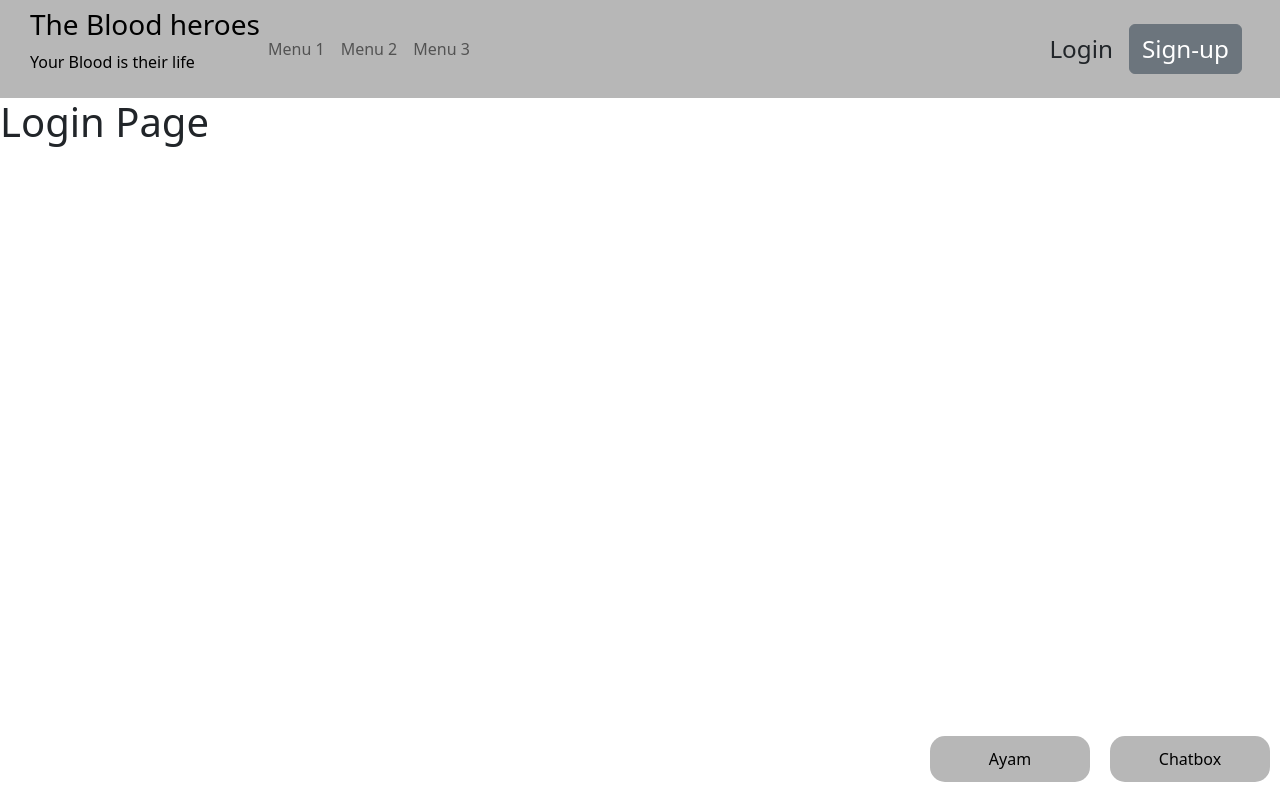
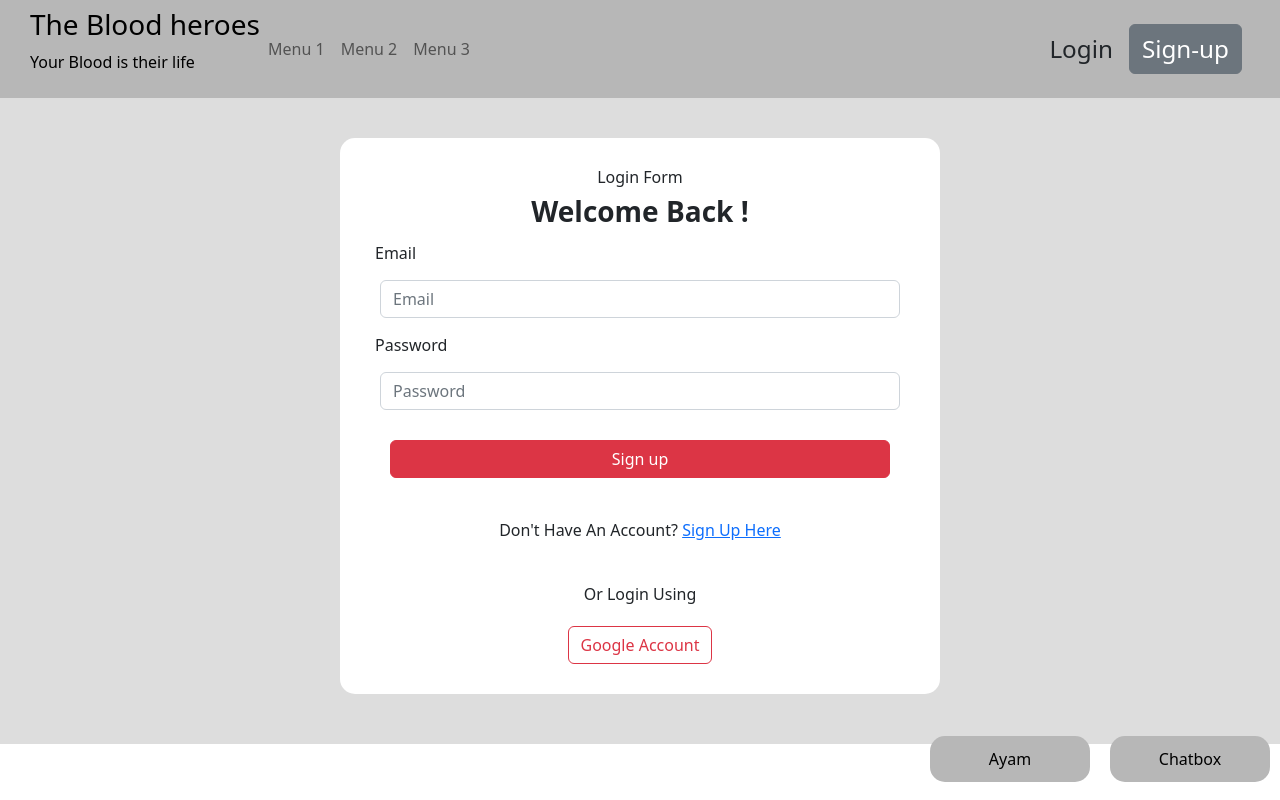
Before and after one commit to ApriyadiH/tbheroes, a React (Create React App) app: page /login in a window 1280 px wide. Built offline with nearby package versions, Linux system fonts and the light colour scheme; no server answers.

Commit message:
login form

```diff
--- a/src/components/General/Login.jsx
+++ b/src/components/General/Login.jsx
@@ -1,11 +1,66 @@
 import React from "react";
+import 'bootstrap/dist/css/bootstrap.css';
+import 'bootstrap/dist/js/bootstrap.js';
+import styled from "styled-components";
 
 function Login() {
   return (
-    <div>
-      <h1>Login Page</h1>
-    </div>
+    <StContainer className="container-fluid ">
+    <StContainerForm>
+      <div className="d-flex justify-content-center"><h6>Login Form</h6></div>
+      <div className="d-flex justify-content-center"><h3><b>Welcome Back !</b></h3></div>
+      <form>
+      <StContainerLabel>Email</StContainerLabel>
+      <StContainerInput>
+          <input type="text" name="email" class="form-control" placeholder="Email"/>
+      </StContainerInput>
+      <StContainerLabel>Password</StContainerLabel>
+      <StContainerInput>
+          <input type="text" name="password" class="form-control" placeholder="Password"/>
+      </StContainerInput>
+      <StContainerText>
+      <div className="col d-grid">
+            <input type="submit" value="Sign up" class="btn btn-danger" />
+            </div>
+            </StContainerText>
+        <StContainerText>Don't Have An Account? <a href="" > Sign Up Here </a></StContainerText>
+        <StContainerText>Or Login Using</StContainerText>
+        <input type="Submit" value="Google Account" class="btn btn-outline-danger d-grid gap-2 mx-auto" />
+    </form>
+    </StContainerForm>
+  </StContainer>
   );
 }
 
 export default Login;
+
+const StContainer = styled.div`
+  background-color: #dddddd;
+  padding: 20px;
+`
+
+const StContainerForm = styled.div`
+  background-color: #ffffff;
+  margin-left: auto;
+  margin-right: auto;
+  margin-top: 20px;
+  margin-bottom: 30px;
+  padding: 30px;
+  border-radius: 15px;
+  width: 600px;
+`
+const StContainerInput = styled.div`
+  padding: 10px;
+`
+const StContainerLabel = styled.div`
+  padding: 5px;
+`
+
+const StContainerPicture = styled.div`
+background-color: #ffffff;
+border-style:solid;
+`
+const StContainerText = styled.div`
+  padding: 20px;
+  text-align: center;
+`
--- a/src/components/General/User.jsx
+++ b/src/components/General/User.jsx
@@ -10,7 +10,8 @@ const User = () => {
       <StContainerForm>
         <div className="d-flex justify-content-center"><h3>Profile</h3></div>
         <form>
-        <StContainerPicture>Name</StContainerPicture>
+        <StContainerPicture>Picture</StContainerPicture>
+        <input type="file" name="picture" class="form-control"/>
         <StContainerLabel>Name</StContainerLabel>
         <StContainerInput>
             <input type="text" name="nama" class="form-control" placeholder="Full Name"/>
```
